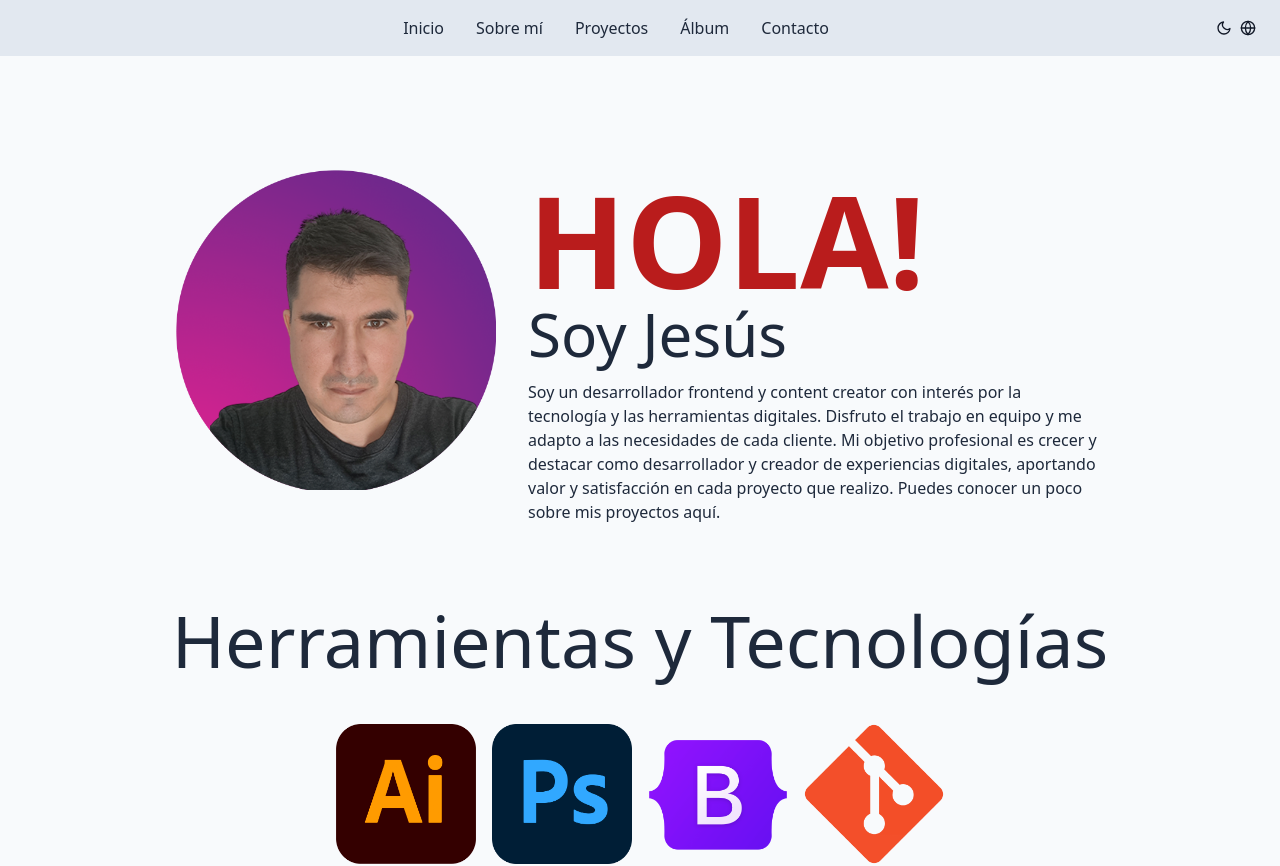
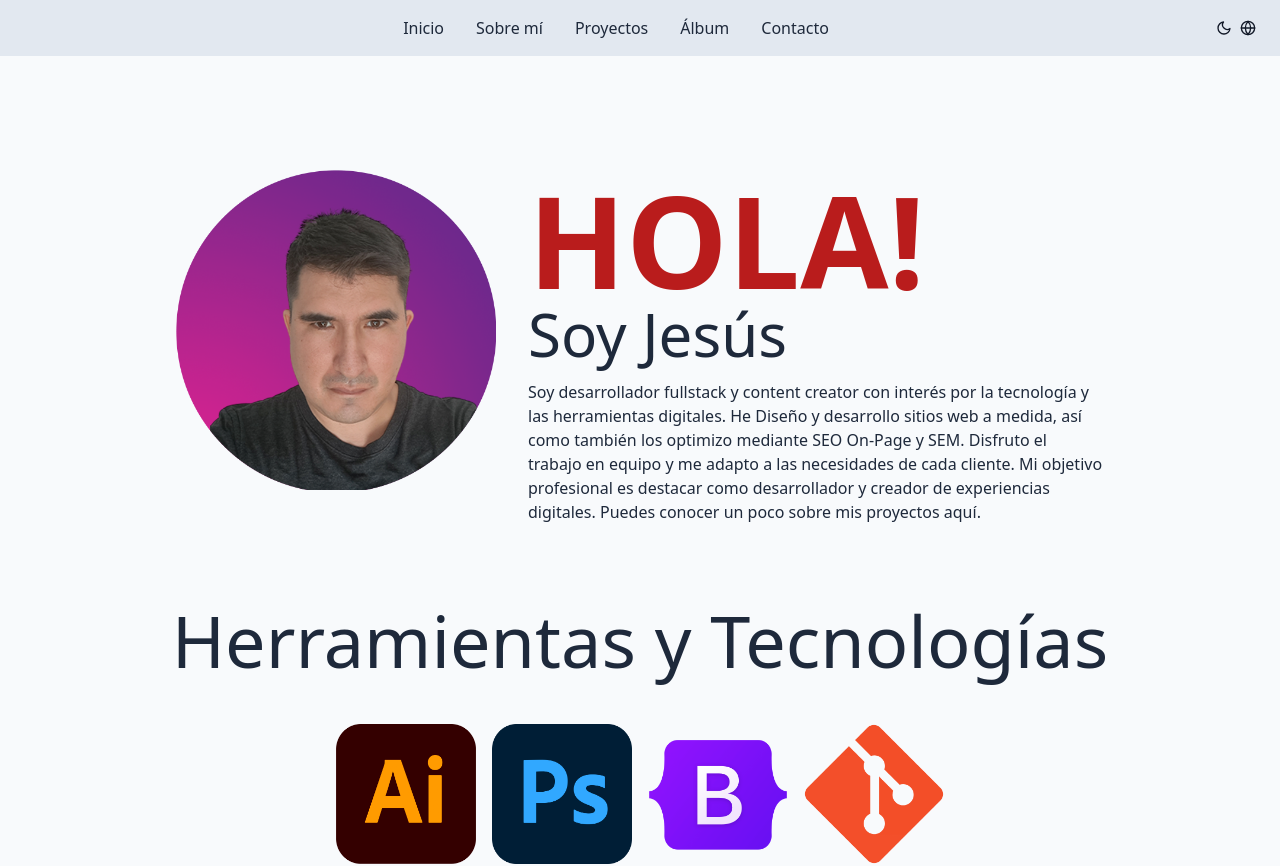
Before and after one commit to JesusParedes-04/portfolioReact, a React (Vite) app: page /about in a window 1280 px wide. Shown: the top 866 px of the page. Built offline with nearby package versions, Linux system fonts and the light colour scheme; a web font is replaced by a local one.

Commit message:
description

```diff
--- a/src/components/About.jsx
+++ b/src/components/About.jsx
@@ -12,8 +12,7 @@ const About = () => {
 
   return (
     <div className="mt-20 md:mt-30">
-
-      <div data-aos="zoom-in" className="flex flex-col items-center justify-center min-heigh-full">
+   <div data-aos="zoom-in" className="flex flex-col items-center justify-center min-heigh-full">
         <div className="container mx-auto px-4 sm:px-6 lg:px-8">
           <div className="flex flex-wrap items-center justify-center">
             <div>
@@ -23,6 +22,7 @@ const About = () => {
                 className="object-cover w-full h-auto md:h-80"
               />
             </div>
+
             <div className="w-full md:w-1/2 pl-8">
               <div>
                 <h1 className="text-3xl font-bold md:text-9xl uppercase mt-8 md:mt-10 text-red-700"> {t('about1')} </h1>
--- a/src/i18n/en.json
+++ b/src/i18n/en.json
@@ -26,7 +26,7 @@
 "tmuseum": "Barrilete Museum",
 "about1" : "Hi!",
 "about2" : "I'm Jesus",
-"about3" : "I'm a frontend developer and content creator with a passion for technology and digital tools. I enjoy teamwork and adapt to the needs of each client. My professional goal is to grow and stand out as a developer and creator of digital experiences, adding value and satisfaction to every project I undertake. You can learn a bit about my projects here.",
+"about3" : "I am a fullstack developer and content creator with an interest in technology and digital tools. I have custom website design and development, as well as optimize them through On-Page SEO and SEM. I enjoy teamwork and adapt to the needs of each client. My professional goal is to stand out as a developer and creator of digital experiences. You can learn a little about my projects here.",
 "about4" : "Technologies & Tools",
 "photo1":  "The Beauty of Visual Code",
 "photo2": "Discovering Harmony in Photographic Programming",
--- a/src/i18n/es.json
+++ b/src/i18n/es.json
@@ -28,7 +28,7 @@
 "tmuseum": "Museo Barrilete",
 "about1" : "Hola!",
 "about2" : "Soy Jesús",
-"about3" : "Soy un desarrollador frontend y content creator con interés por la tecnología y las herramientas digitales. Disfruto el trabajo en equipo y me adapto a las necesidades de cada cliente. Mi objetivo profesional es crecer y destacar como desarrollador y creador de experiencias digitales, aportando valor y satisfacción en cada proyecto que realizo. Puedes conocer un poco sobre mis proyectos aquí.",
+"about3" : "Soy desarrollador fullstack y content creator con interés por la tecnología y las herramientas digitales. He Diseño y desarrollo sitios web a medida, así como también los optimizo mediante SEO On-Page y SEM. Disfruto el trabajo en equipo y me adapto a las necesidades de cada cliente. Mi objetivo profesional es destacar como desarrollador y creador de experiencias digitales. Puedes conocer un poco sobre mis proyectos aquí.",
 "about4" : "Herramientas y Tecnologías",
 "photo1": "La belleza del código visual",
 "photo2": "Descubriendo la armonía en la programación fotográfica",
```
